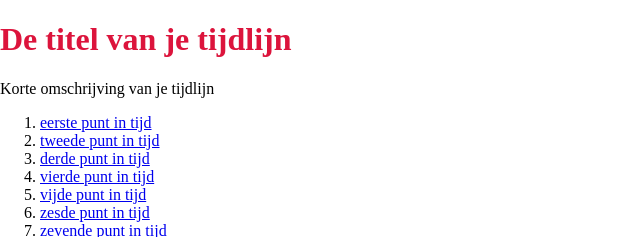
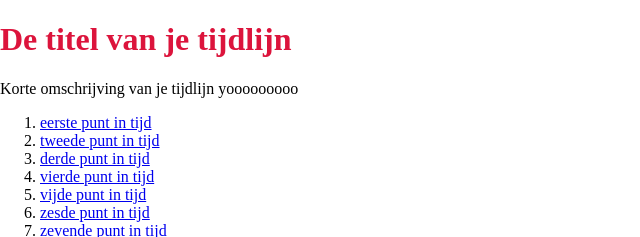
Before and after one commit to merelwiersmaa/basiswebsite-timeline, a plain HTML site: page index.html in a window 1280 px wide. Shown: the top 237 px of the page, 0-640 px from the left. Drawn offline with Linux system fonts and the light colour scheme.

Commit message:
test html koppeling

```diff
--- a/index.html
+++ b/index.html
@@ -15,7 +15,7 @@
 <body>
 	<header>
 		<h1>De titel van je tijdlijn</h1>
-		<p>Korte omschrijving van je tijdlijn</p>
+		<p>Korte omschrijving van je tijdlijn yooooooooo</p>
 	</header>
 
 	<main>
```
